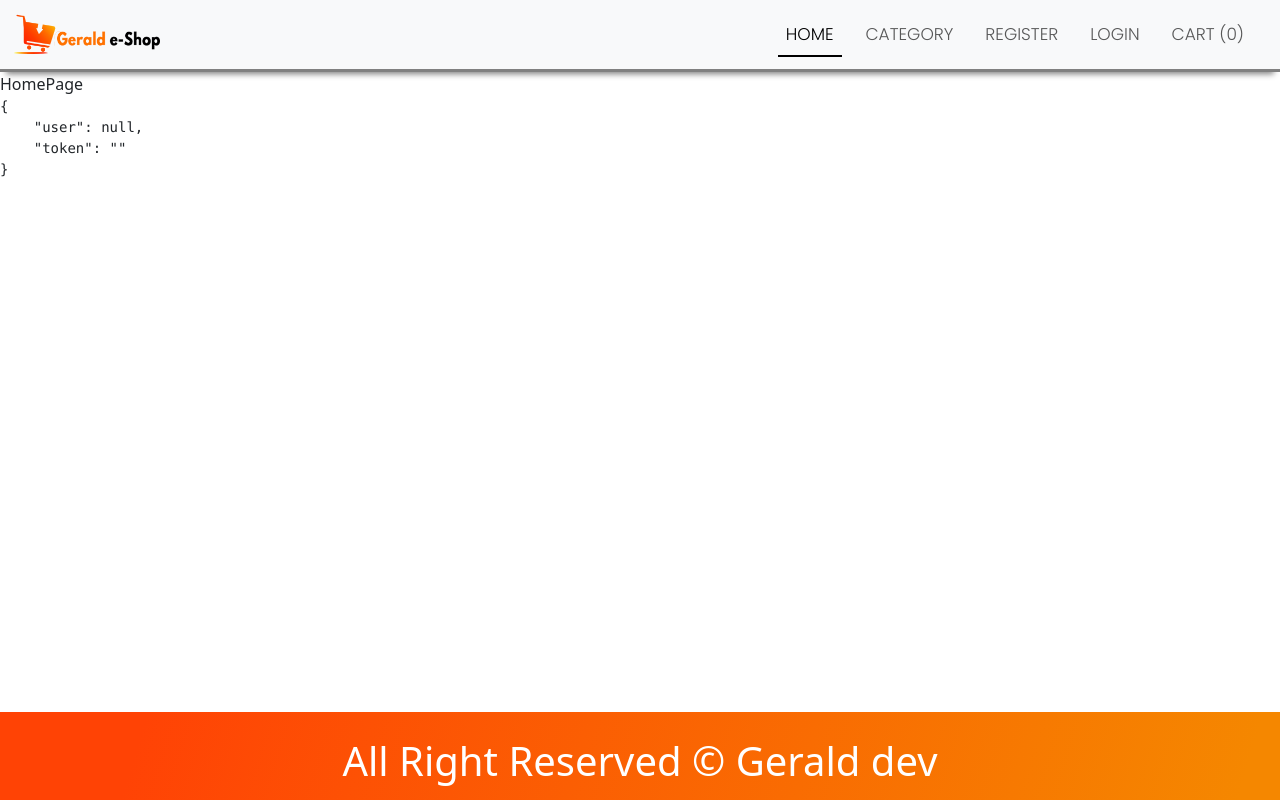
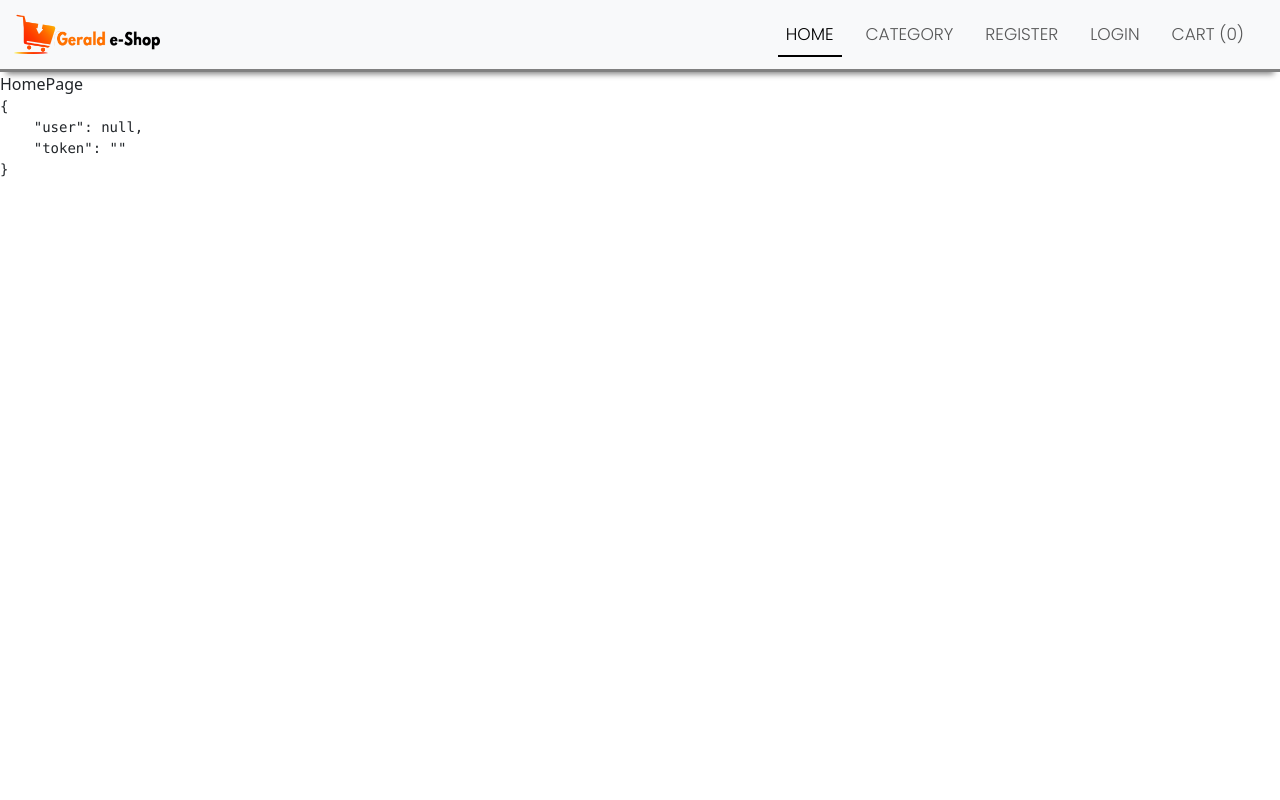
Before and after one commit to geraldWaga92/complete-ecommerce-app, a React (Create React App) app in the folder client/: page / in a window 1280 px wide. Shown: the top 800 px of the page. Built offline with nearby package versions, Linux system fonts and the light colour scheme.

Commit message:
update layout styling and adminRoute

```diff
--- a/client/src/components/Layout/Layout.js
+++ b/client/src/components/Layout/Layout.js
@@ -16,7 +16,7 @@ const Layout = ({ children, title, description, keywords, author }) => {
                 </Helmet>
             </HelmetProvider>
             <Header />
-            <main style={{ minHeight: "80vh" }}>
+            <main style={{ minHeight: "93vh" }}>
                 <Toaster />
 
                 {children}
--- a/client/src/components/Routes/AdminRoute.js
+++ b/client/src/components/Routes/AdminRoute.js
@@ -4,7 +4,7 @@ import { Outlet } from "react-router-dom";
 import axios from "axios";
 import Spinner from "../Spinner";
 
-export default function AdminRoute() {
+export default function Admin() {
   const [ok, setOk] = useState(false);
   const [auth, setAuth] = useAuth();
 
```
